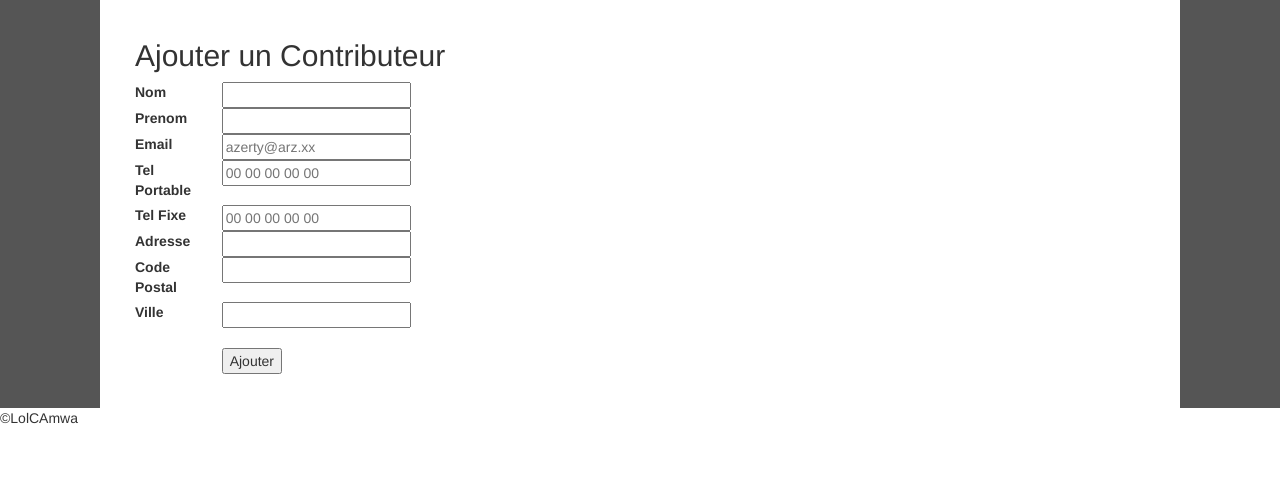
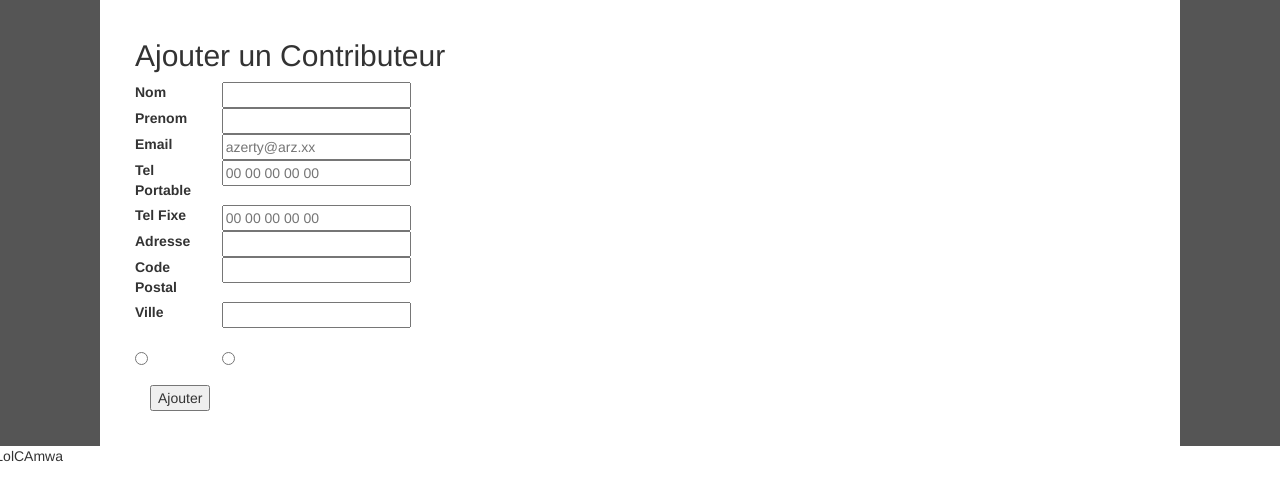
Before and after one commit to Pierre-Champion/Randotroll, a CodeIgniter app: page /Randotroll/index.php/adminorganisation/ajouterContributeur in a window 1280 px wide. Shown: the part 52-553 px from the top of the page. Run offline with CodeIgniter, Linux system fonts and the light colour scheme.

Commit message:
Ronan v1.2

```diff
--- a/application/controllers/AdminOrganisation.php
+++ b/application/controllers/AdminOrganisation.php
@@ -31,10 +31,16 @@
             } else {
 
                 $this->load->view('Templates/Entete');
-                $this->load->view('adminOrganisation/ajouterContributeur');
+                $this->load->view('adminOrganisation/Contributeur/ajouterContributeur');
                 $this->load->view('Templates/PiedDePage');
             }
+        }
 
-        }
+
+
+
+
+
+
     }
 ?>
--- a/application/views/Templates/Entete.php
+++ b/application/views/Templates/Entete.php
@@ -87,10 +87,9 @@
           </div>
         </form>
       </div>
-    </nav>
-  </div>
+      </nav>
+    </div>
   </div>
   <div class="row">
     <div class="col-sm-12">
       <div class="page">
-    <?php  ?>
--- /dev/null
+++ b/application/views/adminOrganisation/Contributeur/ajouterContributeur.php
@@ -0,0 +1,67 @@
+<?php echo form_open('AdminOrganisation/ajouterContributeur'); ?>
+
+<div class="container-fluid">
+    <h2>Ajouter un Contributeur</h2>
+    <div class="row">
+        <div class="col-sm-1"> <?php echo form_label('Nom', 'lblNom').'<br>'; ?> </div>
+        <div class="col-sm-1"> <?php echo form_input('txtNom', '', array('pattern' => '[A-Za-zÀ-ÿ](([-]?[a-zA-ZÀ-ÿ]+)*)', 'required' => 'required', 'title' => 'Saisir un nom valide.')).'<br>'; ?> </div>
+        <div class="col-sm-10"></div>
+    </div>
+
+    <div class="row">
+        <div class="col-sm-1"> <?php echo form_label('Prenom', 'lblPrenom').'<br>'; ?> </div>
+        <div class="col-sm-1"> <?php echo form_input('txtPrenom', '', array('pattern' => '[A-Za-zÀ-ÿ](([-]?[a-zA-ZÀ-ÿ]+)*)', 'required' => 'required', 'title' => 'Saisir un prenom valide.')).'<br>'; ?> </div>
+        <div class="col-sm-10"></div>
+    </div>
+
+    <div class="row">
+        <div class="col-sm-1"> <?php echo form_label('Email', 'lblEmail').'<br>'; ?> </div>
+        <?php $data_email = array('type' => 'email', 'name' => 'txtEmail', 'title' => 'Saisir un email valide.', 'placeholder' => 'azerty@arz.xx');?>
+        <div class="col-sm-1"> <?php echo form_input($data_email).'<br>'; ?> </div>
+        <div class="col-sm-10"></div>
+    </div>
+
+    <div class="row">
+        <div class="col-sm-1"> <?php echo form_label('Tel Portable', 'lblTelPortable').'<br>'; ?> </div>
+        <div class="col-sm-1"> <?php echo form_input('txtTelPortable', '', array('pattern' => '[^(?:0|\(?\+33\)?\s?|0033\s?)[1-79](?:[\.\-\s]?\d\d){4}$]', 'title' => 'Saisir un numero de telephone valide.', 'placeholder' => '00 00 00 00 00')).'<br>'; ?> </div>
+        <div class="col-sm-10"></div>
+    </div>
+
+    <div class="row">
+        <div class="col-sm-1"> <?php echo form_label('Tel Fixe', 'lblTelFixe').'<br>'; ?> </div>
+        <div class="col-sm-1"> <?php echo form_input('txtTelFixe', '', array('pattern' => '[^(?:0|\(?\+33\)?\s?|0033\s?)[1-79](?:[\.\-\s]?\d\d){4}$]', 'title' => 'Saisir un numero de telephone valide.', 'placeholder' => '00 00 00 00 00')).'<br>'; ?> </div>
+        <div class="col-sm-10"></div>
+    </div>
+
+    <div class="row">
+        <div class="col-sm-1"> <?php echo form_label('Adresse', 'lblAdresse').'<br>'; ?> </div>
+        <div class="col-sm-1"> <?php echo form_input('txtAdresse').'<br>'; ?> </div>
+        <div class="col-sm-10"></div>
+    </div>
+
+    <div class="row">
+        <div class="col-sm-1"> <?php echo form_label('Code Postal', 'lblCodePostal').'<br>'; ?> </div>
+        <div class="col-sm-1"> <?php echo form_input('txtCodePostal', '', array('pattern' => '[0-9]*', 'title' => 'Saisir un code postal valide.')).'<br>'; ?> </div>
+        <div class="col-sm-10"></div>
+    </div>
+
+    <div class="row">
+        <div class="col-sm-1"> <?php echo form_label('Ville', 'lblVille').'<br>'; ?> </div>
+        <div class="col-sm-1"> <?php echo form_input('txtVille', '', array('pattern' => '[A-Za-zÀ-ÿ](([-]?[a-zA-ZÀ-ÿ]+)*)', 'title' => 'Saisir une ville valide.')).'<br><br>'; ?> </div>
+        <div class="col-sm-10"></div>
+    </div>
+
+    <div class="row">
+        <div class="col-sm-1"> <?php echo form_radio(array('name'=>'btnRadio')) ?></div>
+        <div class="col-sm-2"> <?php echo form_radio() ?></div>
+        <div class="col-sm-9"></div>
+    </div><br>
+
+    <div class="row">
+        <div class="col-sm-1">
+        <div class="col-sm-1"> <?php echo form_submit('btnAjouter', 'Ajouter'); ?> </div>
+        <div class="col-sm-10"></div>
+    </div>
+</div>
+
+<?php echo form_close(); ?>
```
Also changed, not shown: application/views/adminOrganisation/ajouterContributeur.php (deleted, +0 -60 lines), application/views/adminOrganisation/Contributeur/ajouterBenevole.php (added).
